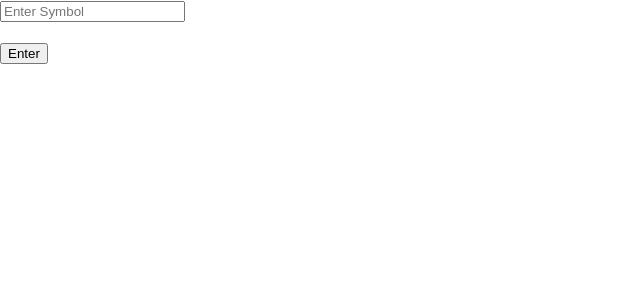
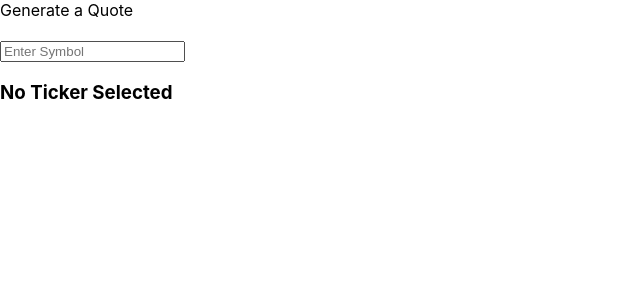
Before and after one commit to daniilgoss/stock-ticker, a React (Create React App) app: page / in a window 1280 px wide. Shown: the top 300 px of the page, without its empty margins (0-640 px from the left). Built offline with nearby package versions, Linux system fonts and the light colour scheme.

Commit message:
Update ticker.js
Added working ticker. This will take in user input and display the appropriate stock ticker symbol. Still need to parse out the JSON data and display stats in a graph.

```diff
--- a/src/components/ticker.js
+++ b/src/components/ticker.js
@@ -7,78 +7,67 @@ export default class Ticker extends Component {
 
     this.state = {
       ticker: {},
-      currentValue: [],
-      symbol: 'SCHB',
-      key: '',
+      value: '',
       isLoaded: false,
-      error: null,
     };
 
     this.getSingleQuote = this.getSingleQuote.bind(this);
-    this.onSubmit = this.onSubmit.bind(this);
+    this.handleChange = this.handleChange.bind(this);
   }
 
   fetchQuote(symbol) {
     return `${ALPHA_VANTAGE_URL}${symbol}&apikey=${process.env.REACT_APP_API_KEY}`;
   }
 
-  getSingleQuote() {
-    fetch(this.fetchQuote('IBM'))
-      .then((res) => res.json())
-      .then(
-        (result) => {
-          let formattedResult = JSON.parse(
-            JSON.stringify(Object.values(result)[0])
-          );
+  getSingleQuote(event) {
+    fetch(this.fetchQuote(this.state.value))
+      .then((response) => {
+        return response.json();
+      })
+      .then((parsedJson) => {
+        this.setState({
+          ticker: parsedJson,
+          isLoaded: true,
+        });
+      });
+    event.preventDefault();
+  }
 
-          Object.entries(formattedResult).forEach((key, value) =>
-            this.setState({
-              currentValue: { key },
-              ticker: formattedResult,
-              isLoaded: true,
-            })
-          );
-        },
-        (error) => {
-          this.setState({
-            isLoaded: true,
-            error,
-          });
-        }
-      );
+  handleChange(event) {
+    this.setState({ value: event.target.value });
   }
 
   tickerExists() {
-    return this.isLoaded;
+    return this.state.isLoaded;
   }
 
   renderTicker() {
     return (
       <h3>
-        {this.tickerExists
-          ? Object.values(this.state.currentValue)
+        {this.tickerExists()
+          ? JSON.stringify(this.state.ticker)
           : 'No Ticker Selected'}
       </h3>
     );
   }
 
-  renderInput() {
-    return (
-      <div>
-        <input placeholder='Enter Symbol'></input>
-      </div>
-    );
-  }
-
-  onSubmit() {}
-
   render() {
     return (
       <div>
-        {this.renderInput()}
-        <br></br>
-        <button onClick={this.getSingleQuote}>Enter</button>
-        <div>{this.renderTicker()}</div>
+        <form onSubmit={this.getSingleQuote}>
+          <label>
+            Generate a Quote
+            <br></br>
+            <br></br>
+            <input
+              placeholder='Enter Symbol'
+              type='text'
+              value={this.state.value}
+              onChange={this.handleChange}
+            ></input>
+          </label>
+        </form>
+        {this.renderTicker()}
       </div>
     );
   }
```
